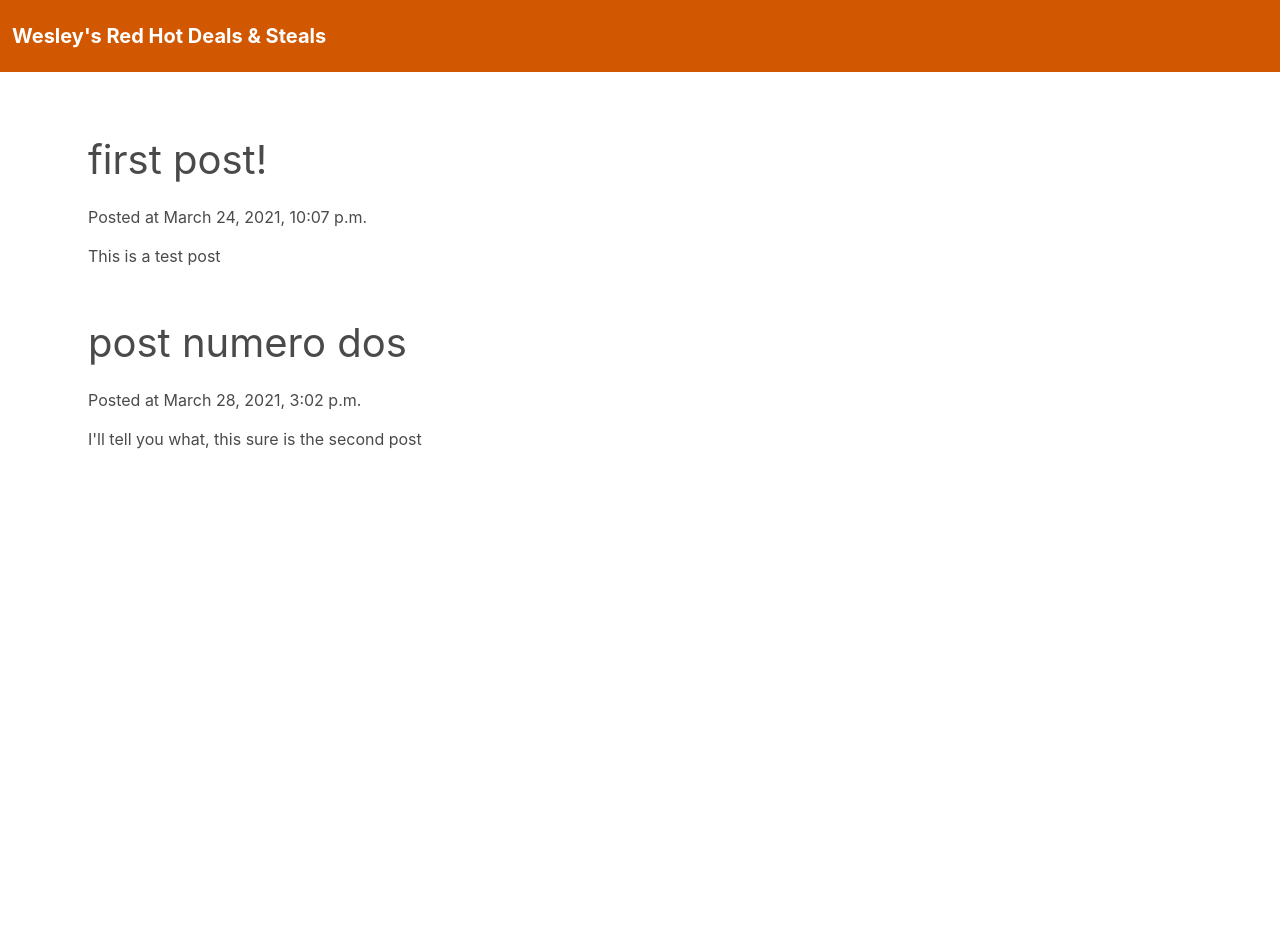
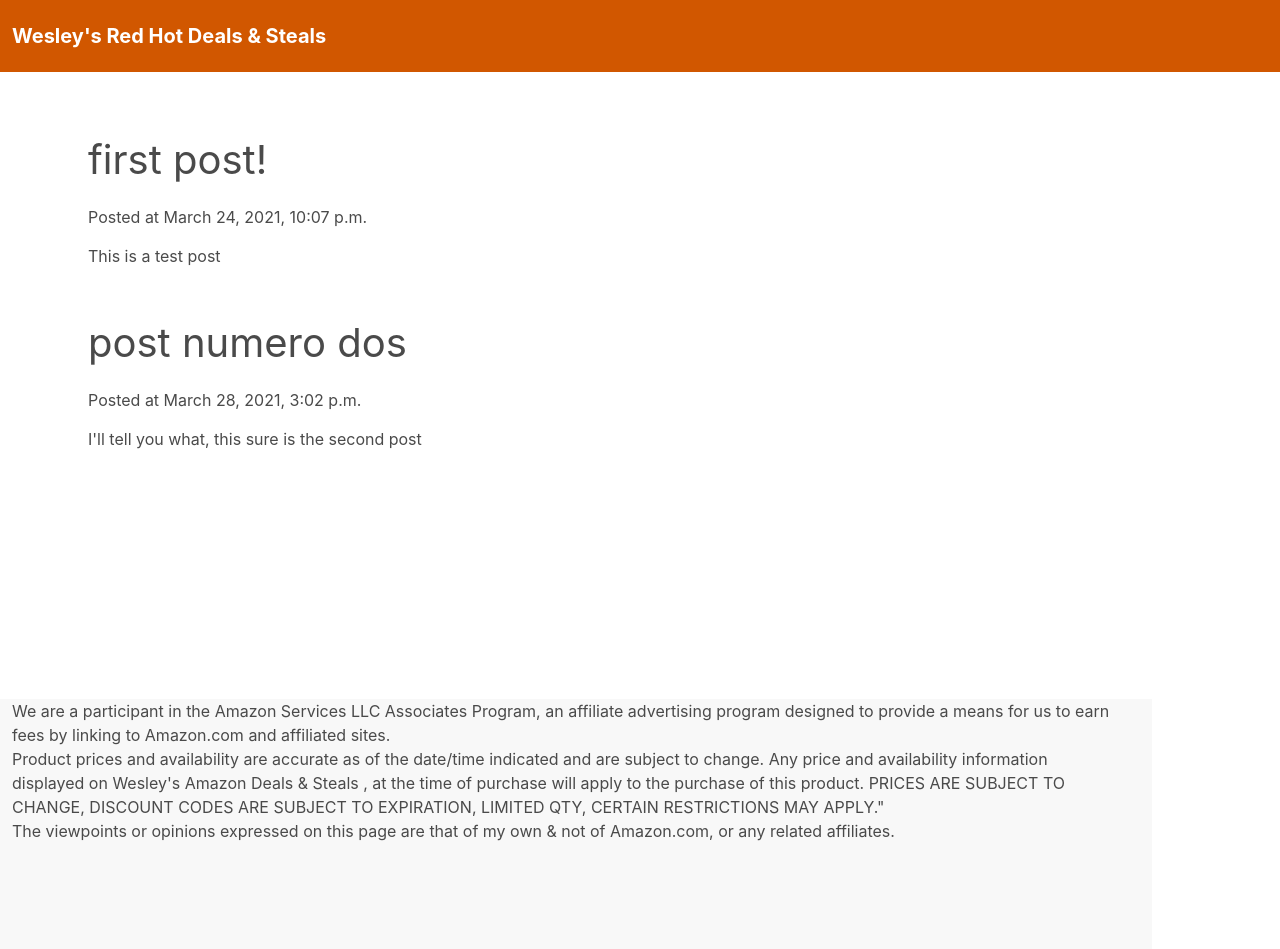
Before and after one commit to seawolfsoftware/wesleysdeals, a Django app: page / in a window 1280 px wide. Before the commit the page ends 449 px from the top, so only its background shows below. Run offline with Django 3.2, Linux system fonts and the light colour scheme; data comes from the database, SQL or seed files in the repository.

Commit message:
add footer

```diff
--- a/templates/main/base.html
+++ b/templates/main/base.html
@@ -22,6 +22,8 @@
 
 
     <body>
+        <div id="page-container">
+            <div id="content-wrap">
 
                 <nav id="custom_navbar" class="navbar is-info">
                     <div class="navbar-brand">
@@ -34,10 +36,41 @@
                         {% block body %}
                         {% endblock %}
                     </div>
+                </section>
+            </div>
+    <footer id="footer" class="container">
+        <div class="row">
+            <div class="row">
+                <p>
+                    We are a participant in the Amazon Services LLC Associates Program,
+                    an affiliate advertising program designed to provide a means for
+                    us to earn fees by linking to Amazon.com and affiliated sites.
+                </p>
+            </div>
 
-        </section>
+            <div class="row">
+                <p>
+                    Product prices and availability are accurate as of the date/time
+                    indicated and are subject to change. Any price and availability
+                    information displayed on Wesley's Amazon Deals & Steals , at the
+                    time of purchase will apply to the purchase of this product.
+                    PRICES ARE SUBJECT TO CHANGE, DISCOUNT CODES ARE SUBJECT TO
+                    EXPIRATION, LIMITED QTY, CERTAIN RESTRICTIONS MAY APPLY."
+                </p>
+            </div>
+
+            <div class="row">
+                <p>
+                    The viewpoints or opinions expressed on this page are that
+                    of my own & not of Amazon.com, or any related affiliates.
+                </p>
+            </div>
+
+        </div>
+    </footer>
+
+        </div>
+    </body>
 
 
-
-    </body>
 </html>
--- a/wesleysdeals/settings.py
+++ b/wesleysdeals/settings.py
@@ -25,7 +25,7 @@ SECRET_KEY = 'iodlrzlck5wqyj&l6hr1z@$hqbs@9^05qzm70y0s)dt0dnwr*y'
 # SECURITY WARNING: don't run with debug turned on in production!
 DEBUG = True
 
-ALLOWED_HOSTS = ['68.183.152.95', 'localhost']
+ALLOWED_HOSTS = ['68.183.152.95', 'localhost', '192.168.0.20']
 
 LOGIN_REDIRECT_URL = "/"
 LOGOUT_REDIRECT_URL = "/"
--- a/wesleysdeals/static/css/base.css
+++ b/wesleysdeals/static/css/base.css
@@ -1,3 +1,24 @@
+
 #custom_navbar {
-    background: #D15700
+    background: #D15700;
 }
+
+
+#footer {
+    background-color: #F8F8F8;
+    position: absolute;
+    bottom: 0;
+    width: 100%;
+    height: 250px;
+}
+
+#page-container {
+    position: relative;
+    min-height: 100vh;
+    padding-bottom: 200px;
+}
+
+#content-wrap {
+    /* Footer height */
+    padding-bottom: 100px;
+}
```
Lines whose indentation alone changed are shown as unchanged.
